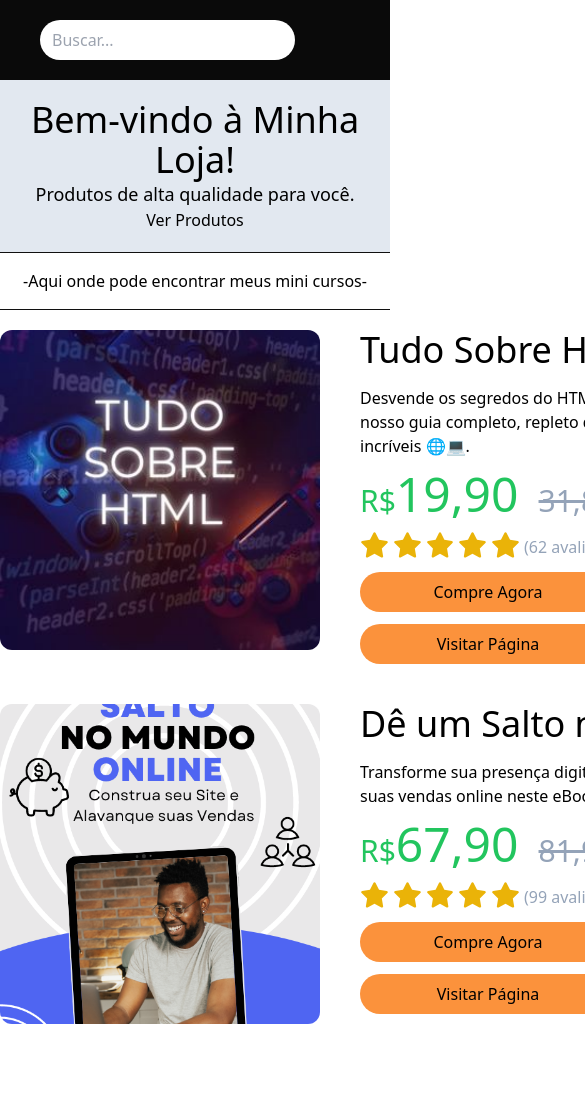
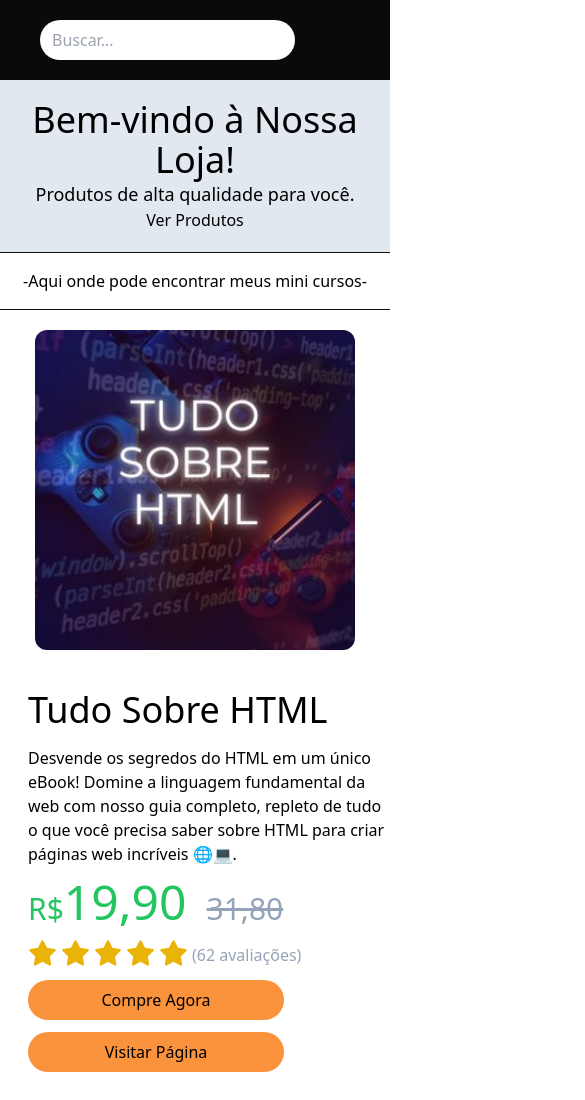
Before and after one commit to legonnexon/produtos.github.io, a plain HTML site: page index.html in a window 390 px wide. Shown: the top 1100 px of the page, 585 px wide, since content can reach past the window. Before the commit the page ends 1044 px from the top, so only its background shows below. Drawn offline with nearby package versions, Linux system fonts and the light colour scheme.

Commit message:
melhoria pra mobile

```diff
--- a/index.html
+++ b/index.html
@@ -28,7 +28,7 @@
 <!-- Banner Section -->
 <section class="bg-slate-200 grid place-items-center text-center py-5">
   <div class="container">
-    <p class="text-4xl">Bem-vindo à Minha Loja!</p>
+    <p class="text-4xl">Bem-vindo à Nossa Loja!</p>
     <p class="text-lg">Produtos de alta qualidade para você.</p>
     <a href="#products" class="btn btn-primary btn-lg">Ver Produtos</a>
   </div>
@@ -40,11 +40,11 @@
 
 <!-- Products Section -->
 <section class="grid place-items-center py-5">
-  <div class="flex gap-10" style="max-width: 1400px; width: 1400px;">
+  <div class="flex flex-wrap justify-center gap-10 sm:flex-nowrap" style="max-width: 1400px; ">
     <img class="min-w-80 w-80 h-80 rounded-xl object-cover" src="img/tudo-sobre-html.jpg" alt="">
-    <div class="">
+    <div class="ml-7 sm:ml-0">
       <p class="text-4xl mb-4">Tudo Sobre HTML</p>
-      <p class="w-3/4">Desvende os segredos do HTML em um único eBook! Domine a linguagem fundamental da web com nosso guia completo, repleto de tudo o que você precisa saber sobre HTML para criar páginas web incríveis 🌐💻.</p>
+      <p class="w-auto">Desvende os segredos do HTML em um único eBook! Domine a linguagem fundamental da web com nosso guia completo, repleto de tudo o que você precisa saber sobre HTML para criar páginas web incríveis 🌐💻.</p>
       <p class="text-green-500 text-5xl py-3"><span class="text-3xl">R$</span>19,90<span class="text-slate-400 text-3xl line-through ml-5">31,80</span></p>
       <div class="flex gap-1">
         <span class="tabler--star-filled text-yellow-500"></span>
@@ -63,9 +63,9 @@
 </section>
 
 <section class="grid place-items-center py-5">
-  <div class="flex gap-10" style="max-width: 1400px; width: 1400px;">
+  <div class="flex flex-wrap justify-center gap-10 sm:flex-nowrap" style="max-width: 1400px;">
     <img class="min-w-80 h-80 rounded-xl object-cover" src="img/de-um-salto-no-mundo-online.png" alt="">
-    <div class="">
+    <div class="ml-7 sm:ml-0">
       <p class="text-4xl mb-4">Dê um Salto no Mundo Online</p>
       <p class="w-3/4">Transforme sua presença digital em lucros tangíveis! Descubra estratégias comprovadas para aumentar suas vendas online neste eBook essencial 🚀📈.</p>
       <p class="text-green-500 text-5xl py-3"><span class="text-3xl">R$</span>67,90<span class="text-slate-400 text-3xl line-through ml-5">81,90</span></p>
```
Also changed, not shown: output.css.
